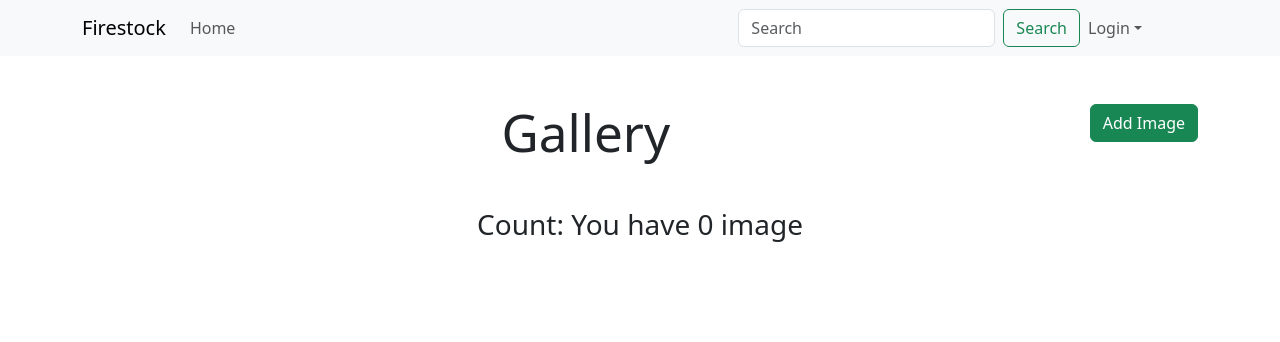
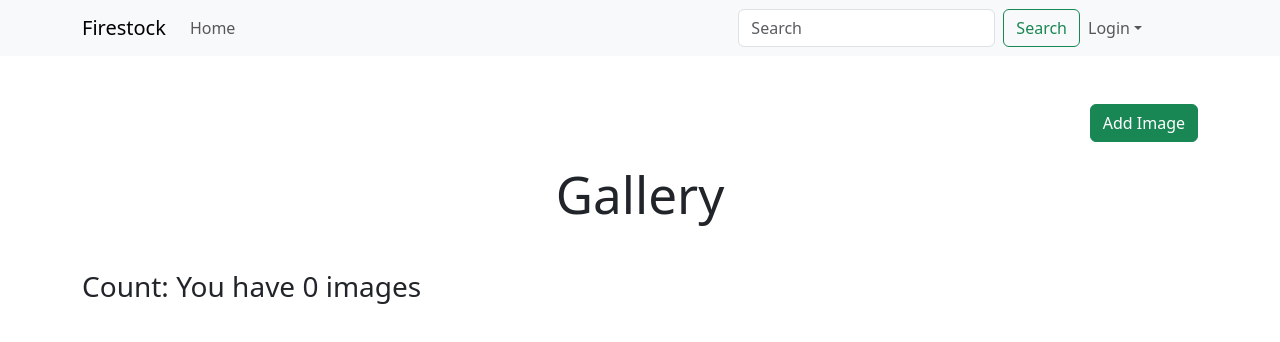
Before and after one commit to Simon-Bertram/prod_ready_react_apps, a React (Vite) app: page / in a window 1280 px wide. Shown: the top 342 px of the page. Built offline with nearby package versions, Linux system fonts and the light colour scheme.

Commit message:
Update the action, reducer, and submit handler to use the path and title

```diff
--- a/src/App.tsx
+++ b/src/App.tsx
@@ -1,8 +1,7 @@
-import { useEffect, useReducer } from "react";
+import { useEffect, useMemo, useReducer } from "react";
 import "./App.css";
-import Navbar from "./components/navbar";
 import Card from "./components/card";
-import UploadForm from "./components/upload-form";
+import Layout from "./components/layout";
 
 interface Inputs {
   title: string | null;
@@ -11,8 +10,7 @@ interface Inputs {
 }
 
 interface State {
-  items: string[];
-  count: number;
+  items: { path: string; title: string }[];
   inputs: Inputs;
   isCollapsed: boolean;
 }
@@ -22,6 +20,7 @@ type Action =
       type: "setItem";
       payload: {
         path: string;
+        title: string;
       };
     }
   | {
@@ -37,11 +36,8 @@ type Action =
       };
     };
 
-const photos: string[] = [];
-
 const initialState: State = {
-  items: photos,
-  count: photos.length,
+  items: [],
   inputs: {
     title: null,
     file: null,
@@ -70,7 +66,11 @@ function reducer(state: State, action: Action) {
     case "setItem":
       return {
         ...state,
-        items: [action.payload.path, ...state.items],
+        items: [
+          { path: action.payload.path, title: action.payload.title },
+          ...state.items,
+        ],
+        inputs: { title: null, file: null, path: null },
       };
     case "setInputs":
       return {
@@ -89,58 +89,49 @@ function reducer(state: State, action: Action) {
 
 function App() {
   const [state, dispatch] = useReducer(reducer, initialState);
-  // const [isCollapsed, setIsCollapsed] = useState(false);
 
   const toggleCollapse = (bool: boolean) =>
     dispatch({ type: "collapse", payload: { bool } });
+
   const handleOnChange = (e: React.ChangeEvent<HTMLInputElement>) =>
     dispatch({ type: "setInputs", payload: { value: e } });
 
   const handleOnSubmit = (e: React.FormEvent<HTMLFormElement>) => {
     e.preventDefault();
-    if (state.inputs.path) {
-      dispatch({ type: "setItem", payload: { path: state.inputs.path } });
+    if (state.inputs.path && state.inputs.title) {
+      dispatch({
+        type: "setItem",
+        payload: { path: state.inputs.path, title: state.inputs.title },
+      });
       toggleCollapse(false);
     }
   };
 
-  const count = `You have ${state.items.length} image${
-    state.items.length > 1 ? "s" : ""
+  const count = useMemo(() => {
+    return `You have ${state.items.length} image${
+      state.items.length !== 1 ? "s" : ""
     }`;
+  }, [state.items]);
 
   useEffect(() => {
     console.log(state);
   }, [state]);
 
   return (
-    <>
-      <header>
-        <Navbar />
-      </header>
-      <main>
-        <div className="container text-center mt-5">
-          <button
-            className="btn btn-success float-end"
-            onClick={() => toggleCollapse(!state.isCollapsed)}
-          >
-            {state.isCollapsed ? "Close Upload Form" : "Add Image"}
-          </button>
-          <UploadForm
-            inputs={state.inputs}
-            isVisible={state.isCollapsed}
+    <Layout
+      state={state}
       onChange={handleOnChange}
       onSubmit={handleOnSubmit}
-          />
-          <h1 className="mb-5">Gallery</h1>
+      toggleCollapse={toggleCollapse}
+    >
+      <h1 className="mb-5 text-center">Gallery</h1>
       <h3>Count: {count}</h3>
       <div className="row mt-5">
-            {state.items.map((photo, index) => (
-              <Card key={`${photo}-${index}`} src={photo} />
+        {state.items.map((item, index) => (
+          <Card key={`${item}-${index}`} {...item} title={item.title} />
         ))}
       </div>
-        </div>
-      </main>
-    </>
+    </Layout>
   );
 }
 
--- a/src/components/card.tsx
+++ b/src/components/card.tsx
@@ -1,8 +1,8 @@
-export default function Card(props: { src: string }) {
+export default function Card({ path, title }: { path: string; title: string }) {
   return (
     <div className="col mb-5">
       <div className="card" style={{ width: "18rem" }}>
-        <img src={props.src} className="card-img-top" alt={props.src} />
+        <img src={path} className="card-img-top" alt={title} />
       </div>
     </div>
   );
--- /dev/null
+++ b/src/components/layout.tsx
@@ -0,0 +1,53 @@
+import Navbar from "./navbar";
+import UploadForm from "./upload-form";
+
+interface Inputs {
+  title: string | null;
+  file: File | null;
+  path: string | null;
+}
+
+interface State {
+  items: string[];
+  count: number;
+  inputs: Inputs;
+  isCollapsed: boolean;
+}
+
+function Layout({
+  children,
+  state,
+  toggleCollapse,
+  onChange,
+  onSubmit,
+}: {
+  children: React.ReactNode;
+  state: State;
+  toggleCollapse: (bool: boolean) => void;
+  onChange: (e: React.ChangeEvent<HTMLInputElement>) => void;
+  onSubmit: (e: React.FormEvent<HTMLFormElement>) => void;
+}) {
+  return (
+    <>
+      <Navbar />
+      <div className="container mt-5">
+        <button
+          className="btn btn-success float-end"
+          onClick={() => toggleCollapse(!state.isCollapsed)}
+        >
+          {state.isCollapsed ? "Close Upload Form" : "Add Image"}
+        </button>
+        <div className="clearfix mb-4"></div>
+        <UploadForm
+          inputs={state.inputs}
+          isVisible={state.isCollapsed}
+          onChange={onChange}
+          onSubmit={onSubmit}
+        />
+        {children}
+      </div>
+    </>
+  );
+}
+
+export default Layout;
```
Lines whose indentation alone changed are shown as unchanged.
